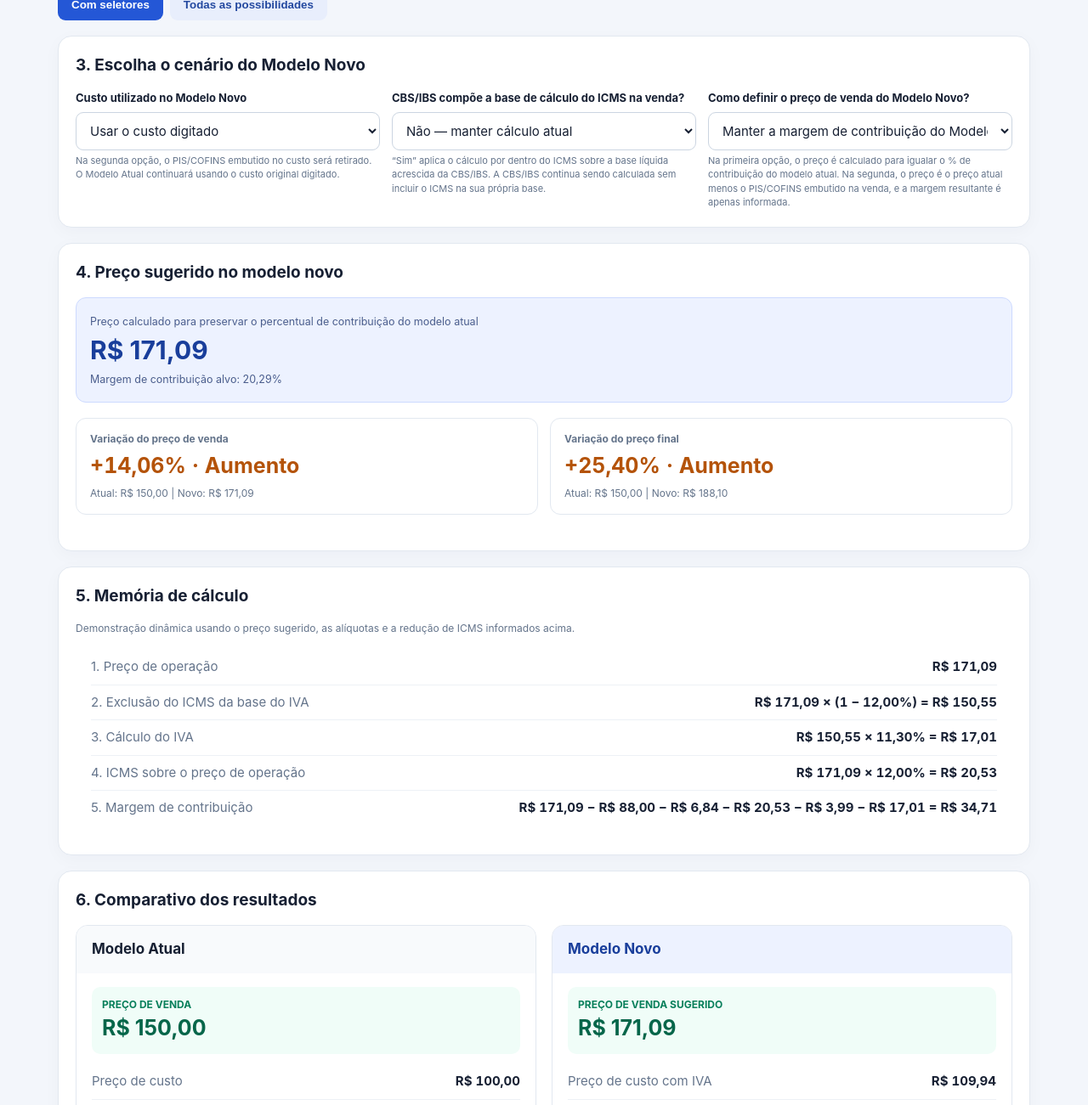
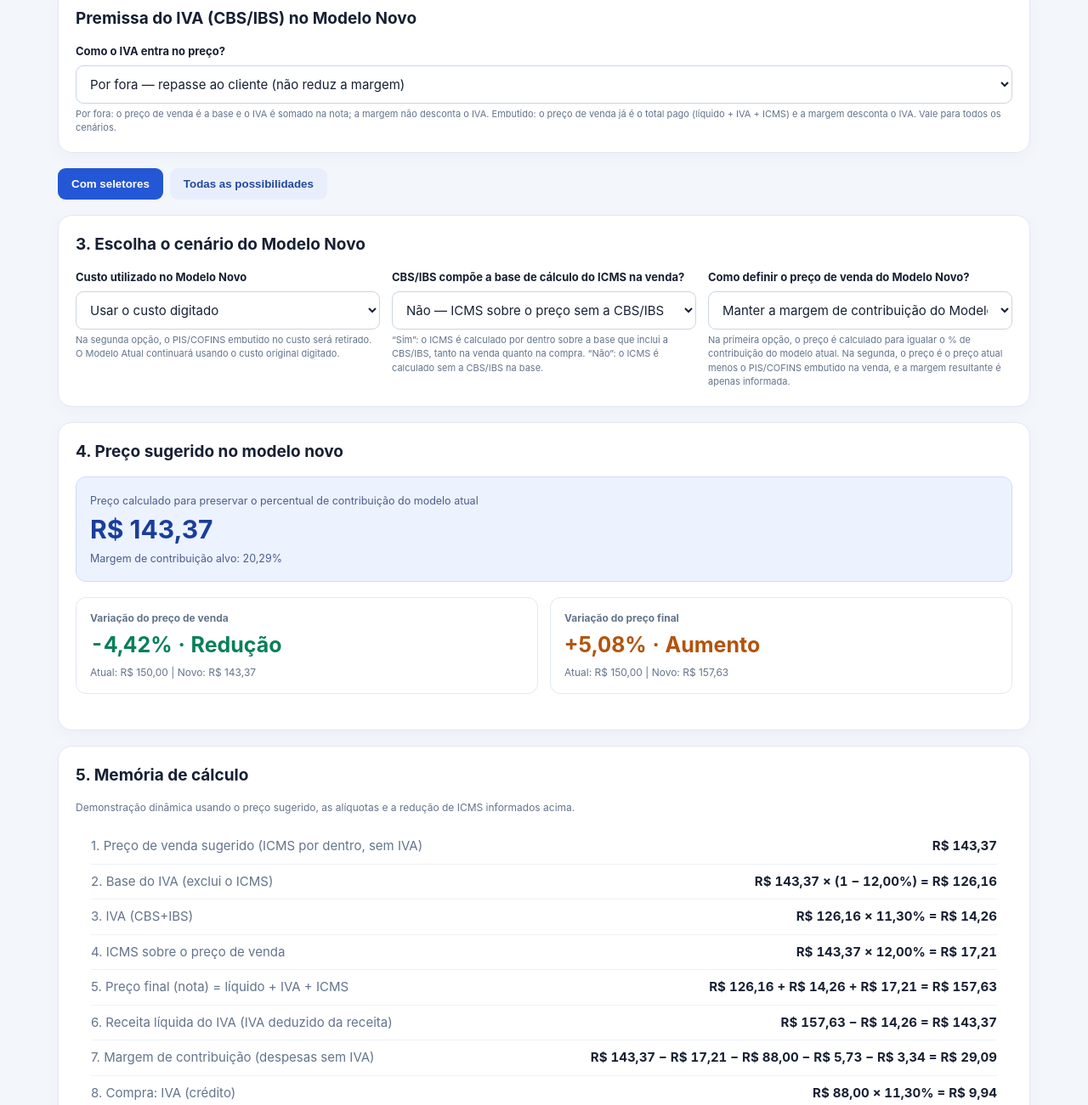
Before and after one commit to rd10002/comparador_tributario, a plain HTML site: page index.html in a window 1280 px wide. Shown: the part 842-2143 px from the top of the page at 85% size. Drawn offline with Linux system fonts and the light colour scheme.

Commit message:
Add IVA selection and update calculation logic

```diff
--- a/index.html
+++ b/index.html
@@ -46,6 +46,19 @@ label{display:block;font-size:13px;font-weight:700;margin-bottom:6px}select,inpu
 <div class="actions"><button class="primary" id="calc">Atualizar simulação</button><button class="secondary" id="reset">Restaurar valores da aba</button></div>
 <div class="status" id="status" aria-live="polite">Os resultados são atualizados automaticamente ao alterar os campos.</div>
 </section>
+<section class="panel">
+<h2>Premissa do IVA (CBS/IBS) no Modelo Novo</h2>
+<div class="inputs">
+<div class="field">
+<label for="ivaModo">Como o IVA entra no preço?</label>
+<select id="ivaModo">
+<option value="fora">Por fora — repasse ao cliente (não reduz a margem)</option>
+<option value="dentro">Embutido no preço de venda (reduz a margem)</option>
+</select>
+<small>Por fora: o preço de venda é a base e o IVA é somado na nota; a margem não desconta o IVA. Embutido: o preço de venda já é o total pago (líquido + IVA + ICMS) e a margem desconta o IVA. Vale para todos os cenários.</small>
+</div>
+</div>
+</section>
 <div class="tabs" role="tablist">
 <button type="button" class="tab active" id="btnTabSel" role="tab" aria-selected="true">Com seletores</button>
 <button type="button" class="tab" id="btnTabTodas" role="tab" aria-selected="false">Todas as possibilidades</button>
@@ -66,10 +79,10 @@ label{display:block;font-size:13px;font-weight:700;margin-bottom:6px}select,inpu
 <div class="field">
 <label for="cbsIbsBaseIcms">CBS/IBS compõe a base de cálculo do ICMS na venda?</label>
 <select id="cbsIbsBaseIcms">
-<option value="nao">Não — manter cálculo atual</option>
+<option value="nao">Não — ICMS sobre o preço sem a CBS/IBS</option>
 <option value="sim">Sim — incluir CBS/IBS na base do ICMS</option>
 </select>
-<small>“Sim” aplica o cálculo por dentro do ICMS sobre a base líquida acrescida da CBS/IBS. A CBS/IBS continua sendo calculada sem incluir o ICMS na sua própria base.</small>
+<small>“Sim”: o ICMS é calculado por dentro sobre a base que inclui a CBS/IBS, tanto na venda quanto na compra. “Não”: o ICMS é calculado sem a CBS/IBS na base.</small>
 </div>
 <div class="field">
 <label for="metodoPrecoNovo">Como definir o preço de venda do Modelo Novo?</label>
@@ -107,7 +120,7 @@ label{display:block;font-size:13px;font-weight:700;margin-bottom:6px}select,inpu
 <div id="tabTodas" hidden>
 <section class="panel">
 <h2>3. Resumo das possibilidades do Modelo Novo</h2>
-<p class="note" style="margin-top:0">O Modelo Novo é calculado em todas as combinações de: método de preço (manter a margem do atual ou retirar o PIS/COFINS embutido), custo (digitado ou sem PIS/COFINS da compra) e CBS/IBS na base do ICMS (sim ou não).</p>
+<p class="note" style="margin-top:0">O Modelo Novo é calculado em todas as combinações de: método de preço (manter a margem do atual ou retirar o PIS/COFINS embutido), custo (digitado ou sem PIS/COFINS da compra) e CBS/IBS na base do ICMS (sim ou não), com a premissa de IVA escolhida acima.</p>
 <div class="tblwrap" id="resumo"></div>
 </section>
 <section class="panel">
@@ -139,26 +152,42 @@ function renderFields(){
 }
 function row(label,value){return `<div class="metric"><span>${label}</span><strong>${value}</strong></div>`}
 function show(model,price,items){return `<div class="highlight"><span>${model==='novo'?'PREÇO DE VENDA SUGERIDO':'PREÇO DE VENDA'}</span><strong>${money(price)}</strong></div>`+items.map(([k,v])=>row(k,typeof v==='string'?v:money(v))).join('')}
-function calcNovo(c,custoModo,incluirIcms,metodo){
+function calcNovo(c,custoModo,incluirIcms,metodo,ivaModo){
  const {ivaEfetivo,ic,pc,icmsRate,com,fot,sale,cost,st,exempt,iv,mva,target,fotSobreVendaAtual,pisSale}=c;
+ const fora=ivaModo==='fora';
  const costBaseNew=custoModo==='semPis'?cost-((cost-(cost*ic))*pc):cost;
- const icmsBuyNew=costBaseNew*ic;
- const costWithIva=costBaseNew+((costBaseNew-icmsBuyNew)*ivaEfetivo);
- const costCapNew=costWithIva-icmsBuyNew-((costBaseNew-icmsBuyNew)*ivaEfetivo);
- // Margem do Modelo Novo = Preço - custo capado - comissão - ICMS - FOT - IVA.
- // ICMS = P × alíquota (Não) ou P × alíquota × (1 + IVA) (Sim, por dentro).
- // IVA = P × (1 − alíquota ICMS) × IVA efetivo. O Modelo Novo não desconta PIS/COFINS sobre a venda.
- const icmsRatioNew=incluirIcms?icmsRate*(1+ivaEfetivo):icmsRate;
- const ivaRatioNew=(1-icmsRate)*ivaEfetivo;
+ // Compra: IVA (crédito) = custo sem ICMS × v. Se CBS/IBS entra na base do ICMS, a nota de compra é por dentro:
+ // nota = (custo×(1−ic) + IVA) ÷ (1−ic) e ICMS compra = nota × ic. O custo capado (nota − ICMS − IVA) não muda: o ICMS sobre o IVA é crédito.
+ const baseIvaCompra=costBaseNew*(1-ic);
+ const ivaCompra=baseIvaCompra*ivaEfetivo;
+ const costWithIva=incluirIcms?(baseIvaCompra+ivaCompra)/(1-ic):costBaseNew+ivaCompra;
+ const icmsBuyNew=incluirIcms?costWithIva*ic:costBaseNew*ic;
+ const costCapNew=costWithIva-icmsBuyNew-ivaCompra;
+ // FORA: P = base (ICMS por dentro, sem IVA). IVA = P×(1−i)×v, somado na nota. Sim: ICMS = P×(1+v)×i, nota = P×(1+v).
+ //       Margem = nota − ICMS − IVA − custo − comissão − FOT (IVA e ICMS sobre o IVA são repasse). Denominador: 1 − i − com − fot − alvo.
+ // DENTRO: P = total (líquido + IVA + ICMS). Sim: ICMS = P×i ; líquido = P(1−i)/(1+v). Não: líquido = P(1−i)/d, d = 1+v(1−i) ; ICMS = (P−IVA)×i.
+ const d=1+ivaEfetivo*(1-icmsRate);
+ let icmsRatioNew,ivaRatioNew;
+ if(fora){icmsRatioNew=icmsRate;ivaRatioNew=0;}
+ else{
+  icmsRatioNew=incluirIcms?icmsRate:icmsRate/d;
+  ivaRatioNew=incluirIcms?ivaEfetivo*(1-icmsRate)/(1+ivaEfetivo):ivaEfetivo*(1-icmsRate)/d;
+ }
  const denominator=1-icmsRatioNew-ivaRatioNew-com-fotSobreVendaAtual-target;
  const retirarPis=metodo==='retirarPis';
  if(!retirarPis&&denominator<=0)return {erro:true};
  const newPrice=retirarPis?(sale-pisSale):costCapNew/denominator;
  const newCommission=newPrice*com;
- const baseSemIcmsNova=newPrice*(1-icmsRate);
- const newTaxSale=baseSemIcmsNova*ivaEfetivo;
- const baseIcmsFinal=(baseSemIcmsNova+newTaxSale)/(1-icmsRate);
- const newIcmsSale=incluirIcms?baseIcmsFinal*icmsRate:newPrice*icmsRate;
+ const baseIva=fora?newPrice*(1-icmsRate):newPrice*(1-icmsRate)/(incluirIcms?1+ivaEfetivo:d);
+ const newTaxSale=baseIva*ivaEfetivo;
+ let newIcmsSale,baseIcms=null;
+ if(fora){
+  baseIcms=incluirIcms?(baseIva+newTaxSale)/(1-icmsRate):newPrice;
+  newIcmsSale=baseIcms*icmsRate;
+ }else{
+  newIcmsSale=incluirIcms?newPrice*icmsRate:(newPrice-newTaxSale)*icmsRate;
+ }
+ const notaBase=fora?baseIva+newTaxSale+newIcmsSale:newPrice; // valor da nota sem ST
  let newFot,newST=0;
  if(st){
   newST=(newPrice*(1+mva))*icmsRate-newIcmsSale;
@@ -166,27 +195,47 @@ function calcNovo(c,custoModo,incluirIcms,metodo){
  }else{
   newFot=exempt?((newPrice/(1-.22))*.22)*fot:((newPrice*(1-icmsRate)/(1-iv)-newPrice)*fot);
  }
- const newContribution=newPrice-costCapNew-newCommission-newIcmsSale-newFot-newTaxSale;
+ const newContribution=notaBase-costCapNew-newCommission-newIcmsSale-newFot-newTaxSale;
  const newContributionPct=newContribution/newPrice;
  const newMarkup=newPrice/costWithIva-1,newMargin=(newPrice-costWithIva)/newPrice;
- const newFinalPrice=newPrice+newTaxSale+(st?newST:0);
+ const newFinalPrice=notaBase+(st?newST:0);
+ const ivaItem=['IVA na venda',newTaxSale];
  const items=[
   ['Preço de custo com IVA',costWithIva],['Preço de custo capado',costCapNew],['Comissão',newCommission],['ICMS na venda',newIcmsSale],['ICMS na compra',icmsBuyNew],
-  ['IVA na venda',newTaxSale],...(st?[['ICMS-ST',newST]]:[]),['FOT',newFot],['Markup',pct(newMarkup)],['Margem',pct(newMargin)],['Margem de contribuição',newContribution],['% de contribuição',pct(newContributionPct)],[st?'Preço final (+ ST + IVA)':'Preço final (com IVA)',newFinalPrice]
+  ivaItem,...(st?[['ICMS-ST',newST]]:[]),['FOT',newFot],['Markup',pct(newMarkup)],['Margem',pct(newMargin)],['Margem de contribuição',newContribution],['% de contribuição',pct(newContributionPct)],[fora?(st?'Preço final (+ IVA + ST)':'Preço final (+ IVA)'):(st?'Preço final (+ ST)':'Preço final'),newFinalPrice]
  ];
- const fatorIcms=1-icmsRate;
- const steps=[
-  ['1. Preço de operação',money(newPrice)],
-  ['2. Exclusão do ICMS da base do IVA',money(newPrice)+' × (1 − '+pct(icmsRate)+') = '+money(baseSemIcmsNova)],
-  ['3. Cálculo do IVA',money(baseSemIcmsNova)+' × '+pct(ivaEfetivo)+' = '+money(newTaxSale)]
- ];
- if(incluirIcms){
-  steps.push(['4. Base do ICMS acrescida do IVA','('+money(baseSemIcmsNova)+' + '+money(newTaxSale)+') ÷ '+fatorIcms.toLocaleString('pt-BR',{minimumFractionDigits:4,maximumFractionDigits:4})+' = '+money(baseIcmsFinal)]);
-  steps.push(['5. ICMS calculado',money(baseIcmsFinal)+' × '+pct(icmsRate)+' = '+money(newIcmsSale)]);
+ const steps=[];
+ const L=n=>(steps.length+1)+'. '+n;
+ if(fora){
+  steps.push([L('Preço de venda sugerido (ICMS por dentro, sem IVA)'),money(newPrice)]);
+  steps.push([L('Base do IVA (exclui o ICMS)'),money(newPrice)+' × (1 − '+pct(icmsRate)+') = '+money(baseIva)]);
+  steps.push([L('IVA (CBS+IBS)'),money(baseIva)+' × '+pct(ivaEfetivo)+' = '+money(newTaxSale)]);
+  if(incluirIcms){
+   steps.push([L('Base do ICMS acrescida do IVA'),'('+money(baseIva)+' + '+money(newTaxSale)+') ÷ '+(1-icmsRate).toLocaleString('pt-BR',{minimumFractionDigits:4,maximumFractionDigits:4})+' = '+money(baseIcms)]);
+   steps.push([L('ICMS por dentro'),money(baseIcms)+' × '+pct(icmsRate)+' = '+money(newIcmsSale)]);
+  }else{
+   steps.push([L('ICMS sobre o preço de venda'),money(newPrice)+' × '+pct(icmsRate)+' = '+money(newIcmsSale)]);
+  }
+  steps.push([L('Preço final (nota) = líquido + IVA + ICMS'),money(baseIva)+' + '+money(newTaxSale)+' + '+money(newIcmsSale)+' = '+money(notaBase)]);
+  steps.push([L('Receita líquida do IVA (IVA deduzido da receita)'),money(notaBase)+' − '+money(newTaxSale)+' = '+money(notaBase-newTaxSale)]);
+  steps.push([L('Margem de contribuição (despesas sem IVA)'),money(notaBase-newTaxSale)+' − '+money(newIcmsSale)+' − '+money(costCapNew)+' − '+money(newCommission)+' − '+money(newFot)+' = '+money(newContribution)]);
  }else{
-  steps.push(['4. ICMS sobre o preço de operação',money(newPrice)+' × '+pct(icmsRate)+' = '+money(newIcmsSale)]);
+  steps.push([L('Preço de venda (ICMS e IVA embutidos)'),money(newPrice)]);
+  if(incluirIcms){
+   steps.push([L('ICMS por dentro (base inclui o IVA)'),money(newPrice)+' × '+pct(icmsRate)+' = '+money(newIcmsSale)]);
+   steps.push([L('Base do IVA (líquido)'),money(newPrice)+' × (1 − '+pct(icmsRate)+') ÷ (1 + '+pct(ivaEfetivo)+') = '+money(baseIva)]);
+   steps.push([L('IVA (CBS+IBS)'),money(baseIva)+' × '+pct(ivaEfetivo)+' = '+money(newTaxSale)]);
+  }else{
+   steps.push([L('Base do IVA (líquido)'),money(newPrice)+' × (1 − '+pct(icmsRate)+') ÷ (1 + '+pct(ivaEfetivo)+' × (1 − '+pct(icmsRate)+')) = '+money(baseIva)]);
+   steps.push([L('IVA (CBS+IBS)'),money(baseIva)+' × '+pct(ivaEfetivo)+' = '+money(newTaxSale)]);
+   steps.push([L('ICMS sobre o preço sem o IVA'),'('+money(newPrice)+' − '+money(newTaxSale)+') × '+pct(icmsRate)+' = '+money(newIcmsSale)]);
+  }
+  steps.push([L('Prova: líquido + IVA + ICMS = preço de venda'),money(baseIva)+' + '+money(newTaxSale)+' + '+money(newIcmsSale)+' = '+money(baseIva+newTaxSale+newIcmsSale)]);
+  steps.push([L('Margem de contribuição'),money(newPrice)+' − '+money(costCapNew)+' − '+money(newCommission)+' − '+money(newIcmsSale)+' − '+money(newFot)+' − '+money(newTaxSale)+' = '+money(newContribution)]);
  }
- steps.push([(steps.length+1)+'. Margem de contribuição',money(newPrice)+' − '+money(costCapNew)+' − '+money(newCommission)+' − '+money(newIcmsSale)+' − '+money(newFot)+' − '+money(newTaxSale)+' = '+money(newContribution)]);
+ steps.push([L('Compra: IVA (crédito)'),money(baseIvaCompra)+' × '+pct(ivaEfetivo)+' = '+money(ivaCompra)]);
+ if(incluirIcms)steps.push([L('Compra: nota com ICMS por dentro (base inclui o IVA)'),'('+money(baseIvaCompra)+' + '+money(ivaCompra)+') ÷ '+(1-ic).toLocaleString('pt-BR',{minimumFractionDigits:4,maximumFractionDigits:4})+' = '+money(costWithIva)+' → ICMS '+money(icmsBuyNew)]);
+ steps.push([L('Compra: custo capado'),money(costWithIva)+' − '+money(icmsBuyNew)+' − '+money(ivaCompra)+' = '+money(costCapNew)]);
  return {newPrice,newFinalPrice,newContributionPct,items,steps};
 }
 function variacao(n,o){
@@ -196,6 +245,7 @@ function variacao(n,o){
 function calculate(){
  const cfg=current(), iva=rate('iva'), reducaoIva=rate('reducaoIva'), ivaEfetivo=iva*(1-reducaoIva), ic=rate('icmsCompra'), iv=rate('icmsVenda'), pc=rate('pisCompra'), pv=rate('pisVenda'), red=(el('situacao').value==='isento'?0:rate('reducao')), fot=rate('fot'), com=rate('comissao'), sale=val('precoVenda'), cost=val('custo'), st=el('situacao').value==='st', exempt=el('situacao').value==='isento';
  if(!Number.isFinite(sale)||!Number.isFinite(cost)||sale<=0||cost<=0){el('status').textContent='Informe preço de venda e custo maiores que zero.';return}
+ const ivaModo=el('ivaModo').value;
  const icmsRate=iv*(1-red), icmsBuy=cost*ic;
  let costCap,commission,icmsSale,pisSale,fotValue,stValue=0,markup,margin,contribution,contributionPct,finalPrice;
  if(!st){
@@ -224,7 +274,7 @@ function calculate(){
  const bases=[[false,'CBS/IBS fora da base do ICMS'],[true,'CBS/IBS na base do ICMS']];
  const cenarios=[];
  metodos.forEach(([m,ml])=>custos.forEach(([cm,cl])=>bases.forEach(([b,bl])=>{
-  cenarios.push({ml,cl,bl,r:calcNovo(ctx,cm,b,m)});
+  cenarios.push({ml,cl,bl,r:calcNovo(ctx,cm,b,m,ivaModo)});
  })));
  // Resumo
  let linhas=`<tr><td><strong>Modelo Atual</strong></td><td>—</td><td>Custo digitado</td><td>—</td><td>${money(sale)}</td><td>—</td><td>${money(finalPrice)}</td><td>—</td><td>${pct(contributionPct)}</td></tr>`;
@@ -242,7 +292,7 @@ function calculate(){
  });
  el('cenarios').innerHTML=html;
  // Aba "Com seletores": cenário escolhido
- const sel=calcNovo(ctx,el('custoNovoModo').value,el('cbsIbsBaseIcms').value==='sim',el('metodoPrecoNovo').value);
+ const sel=calcNovo(ctx,el('custoNovoModo').value,el('cbsIbsBaseIcms').value==='sim',el('metodoPrecoNovo').value,ivaModo);
  el('atual').innerHTML=show('atual',sale,currentItems);
  if(sel.erro){
   el('precoSugerido').textContent='—';
@@ -281,7 +331,7 @@ function setTab(t){
 }
 el('btnTabSel').addEventListener('click',()=>setTab('sel'));
 el('btnTabTodas').addEventListener('click',()=>setTab('todas'));
-['custoNovoModo','cbsIbsBaseIcms','metodoPrecoNovo'].forEach(id=>el(id).addEventListener('change',calculate));
+['custoNovoModo','cbsIbsBaseIcms','metodoPrecoNovo','ivaModo'].forEach(id=>el(id).addEventListener('change',calculate));
 el('situacao').addEventListener('change',renderFields);
 el('calc').addEventListener('click',calculate);
 el('reset').addEventListener('click',renderFields);
```
